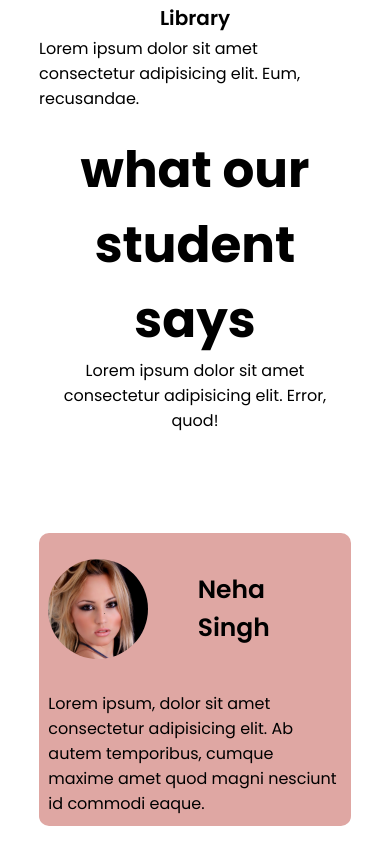
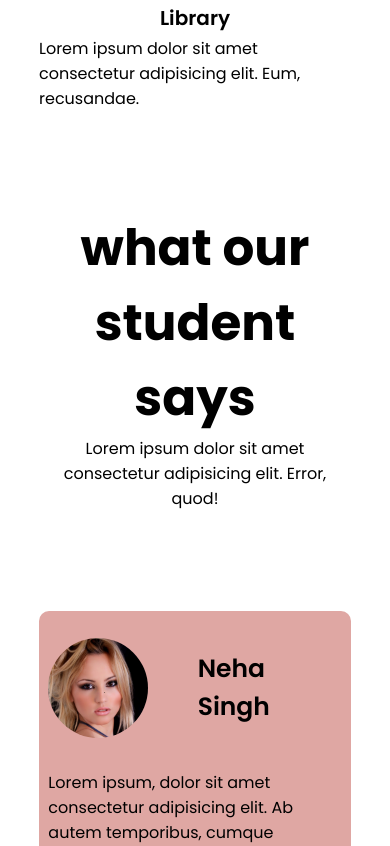
Before and after one commit to Aman772005/Landing-Page, a plain HTML site: page index.html in a window 390 px wide. Shown: the part 5278-6124 px from the top of the page. Drawn offline with Linux system fonts and the light colour scheme; a web font is replaced by a local one.

Commit message:
facilities and testimonial

```diff
--- a/stlyle.css
+++ b/stlyle.css
@@ -377,3 +377,8 @@ nav .icon{
     font-size: 25px;
     font-weight: 600;
 }
+@media(max-width:700px){
+    .testimonial{
+        margin-top: 100px;
+    }
+}
```
